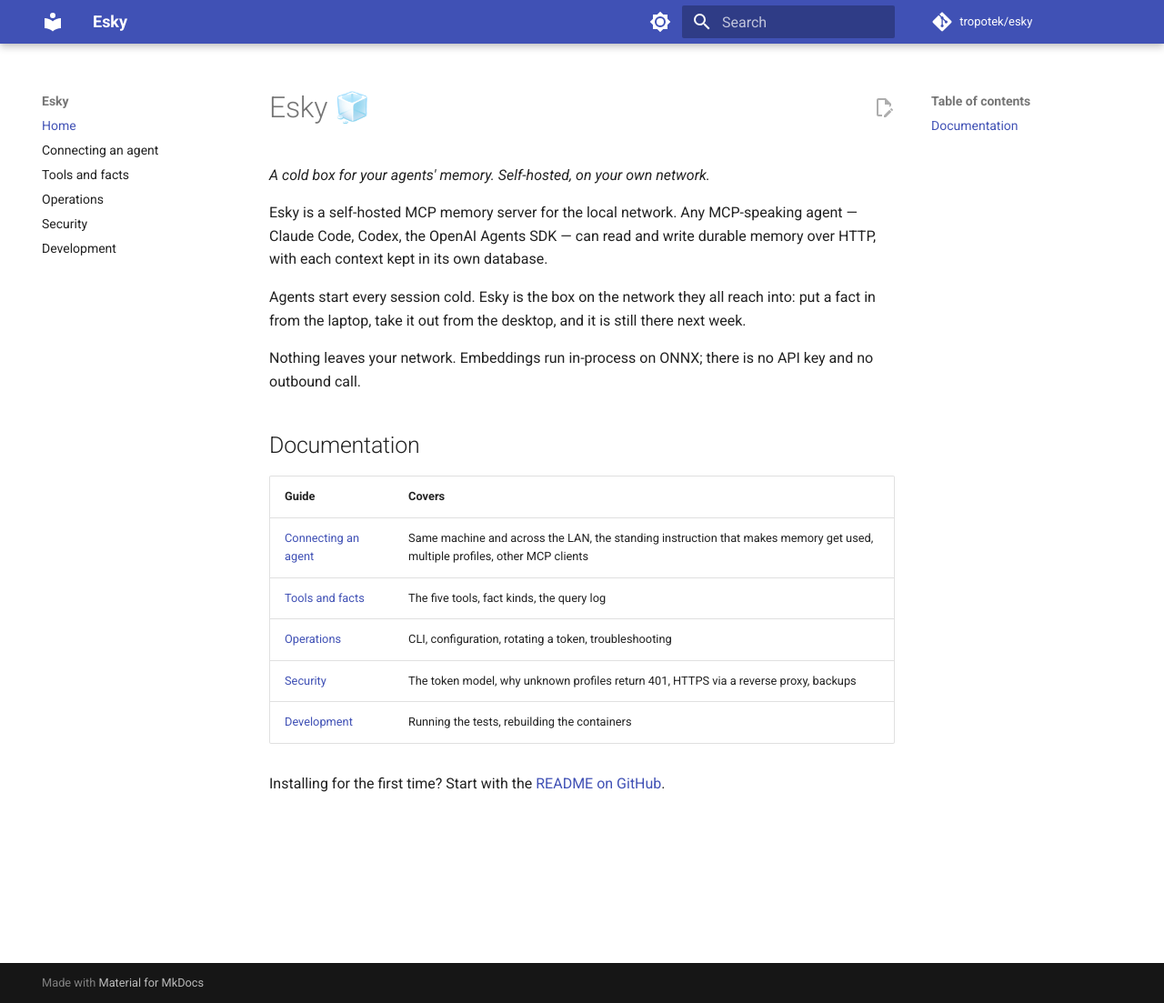
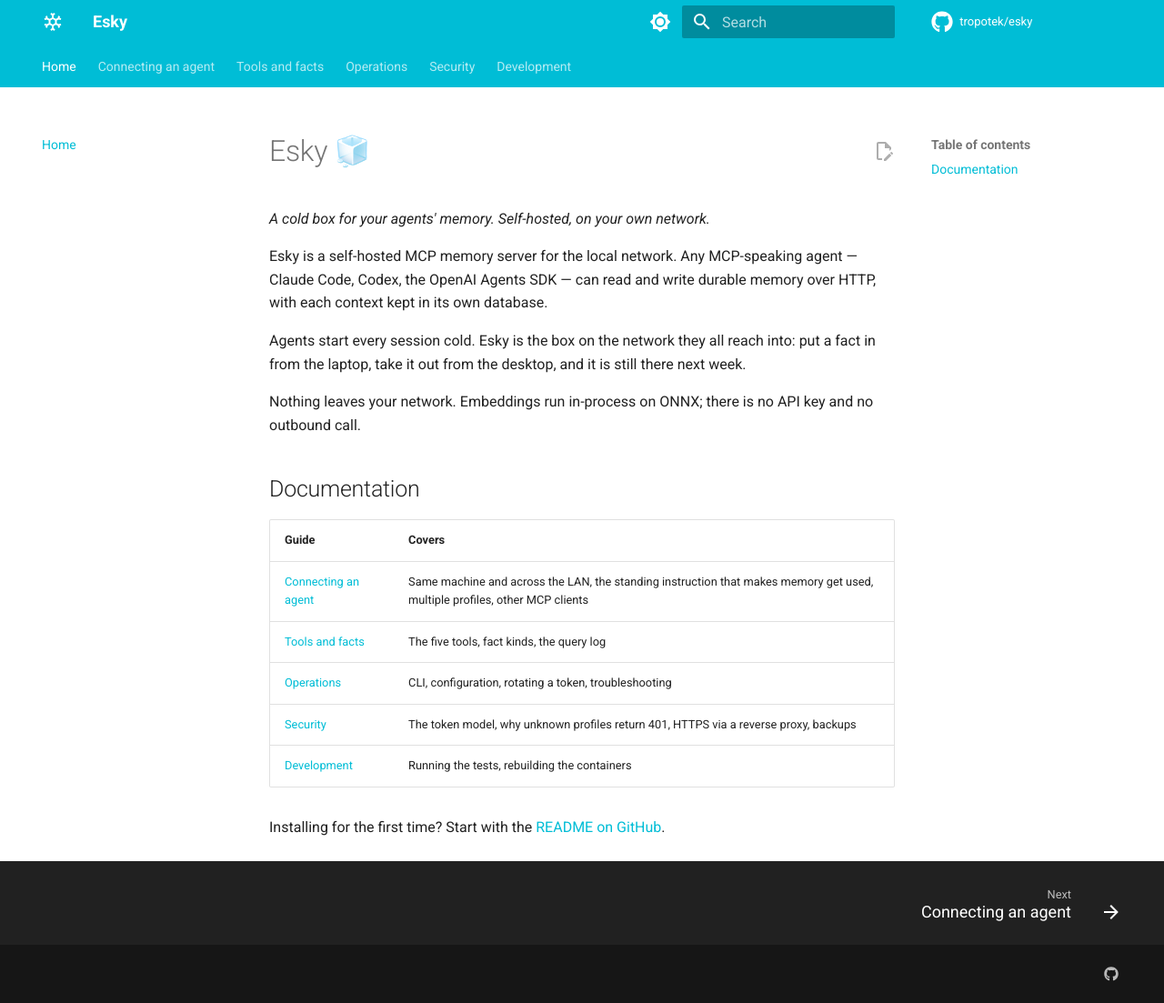
Before and after one commit to tropotek/esky, an MkDocs documentation site: the page built from docs/index.md, in a window 1280 px wide and 1103 px high. Shown: the whole window at 91% size. Built offline with MkDocs 1.6.1 and Material for MkDocs 9.7.7, drawn with Linux system fonts in a browser that asks for light colours; comment, search, counter and statistics services are not loaded.

Commit message:
docs: give the Pages site some shine
Cyan palette keyed to the cold-box identity, a snowflake logo and
favicon, header tabs and sections, prev/next footer links, and the
Material promo footer dropped.

Co-Authored-By: Claude Opus 4.7 <noreply@anthropic.com>

```diff
--- a/mkdocs.yml
+++ b/mkdocs.yml
@@ -10,23 +10,41 @@ exclude_docs: |
 
 theme:
   name: material
+  icon:
+    logo: material/snowflake
+    repo: fontawesome/brands/github
+  favicon: assets/favicon.svg
   palette:
     - media: "(prefers-color-scheme: light)"
       scheme: default
+      primary: cyan
+      accent: light blue
       toggle:
         icon: material/brightness-7
         name: Switch to dark mode
     - media: "(prefers-color-scheme: dark)"
       scheme: slate
+      primary: cyan
+      accent: light blue
       toggle:
         icon: material/brightness-4
         name: Switch to light mode
   features:
+    - navigation.tabs
+    - navigation.sections
     - navigation.indexes
     - navigation.top
+    - navigation.footer
     - search.suggest
+    - search.highlight
     - content.code.copy
     - content.action.edit
+
+extra:
+  generator: false
+  social:
+    - icon: fontawesome/brands/github
+      link: https://github.com/tropotek/esky
 
 nav:
   - Home: index.md
```
Also changed, not shown: docs/assets/favicon.svg (added).
